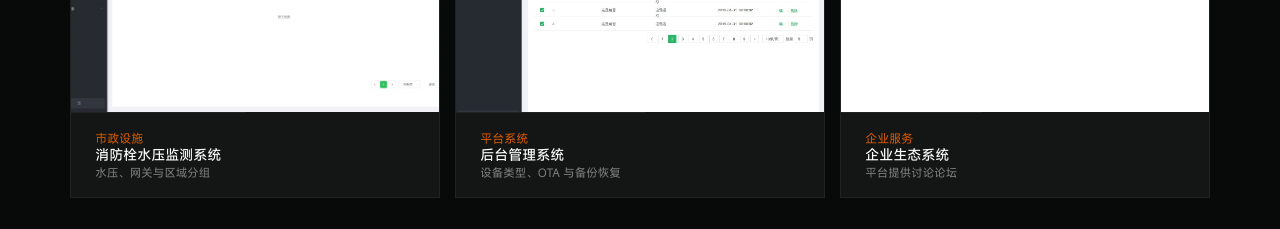
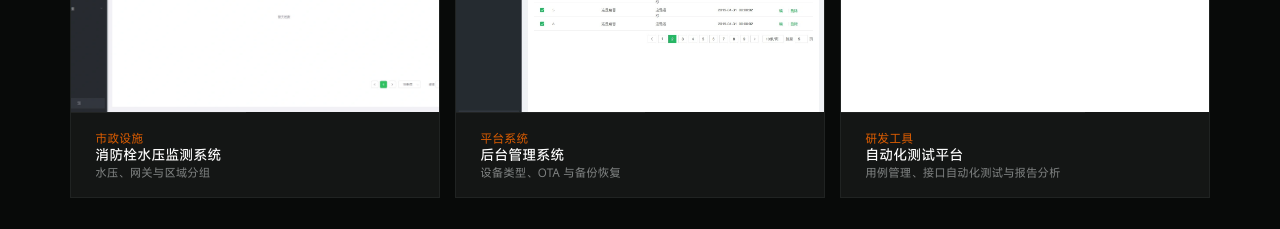
Before and after one commit to zoushu06-cyber/pixelmiao-portfolio, a React (Vite) app: page /works/qiwuyun in a window 1280 px wide. Shown: the part 1180-1409 px from the top of the page. Built offline with nearby package versions, Linux system fonts and the light colour scheme.

Commit message:
copy(qiwuyun): 企业生态系统 → 自动化测试平台
- 案例卡分类 企业服务 → 研发工具、标题 自动化测试平台、描述 用例管理、接口自动化测试与报告分析
- 顶部「还有」胶囊的企物生态系统为独立设计稿文案，保持不动

```diff
--- a/src/data/works.ts
+++ b/src/data/works.ts
@@ -284,7 +284,7 @@ export const works: Work[] = [
           ],
           prototypeNote: '界面原型・7 张，点击卡片切换系统，缩略条可左右拖动'
         },
-        { category: '企业服务', title: '企业生态系统', desc: '平台提供讨论论坛' }
+        { category: '研发工具', title: '自动化测试平台', desc: '用例管理、接口自动化测试与报告分析' }
       ],
 
       /* 二级页面3 · 详细内容（画板 127:73）—— 逐字对齐设计稿节点 */
```
